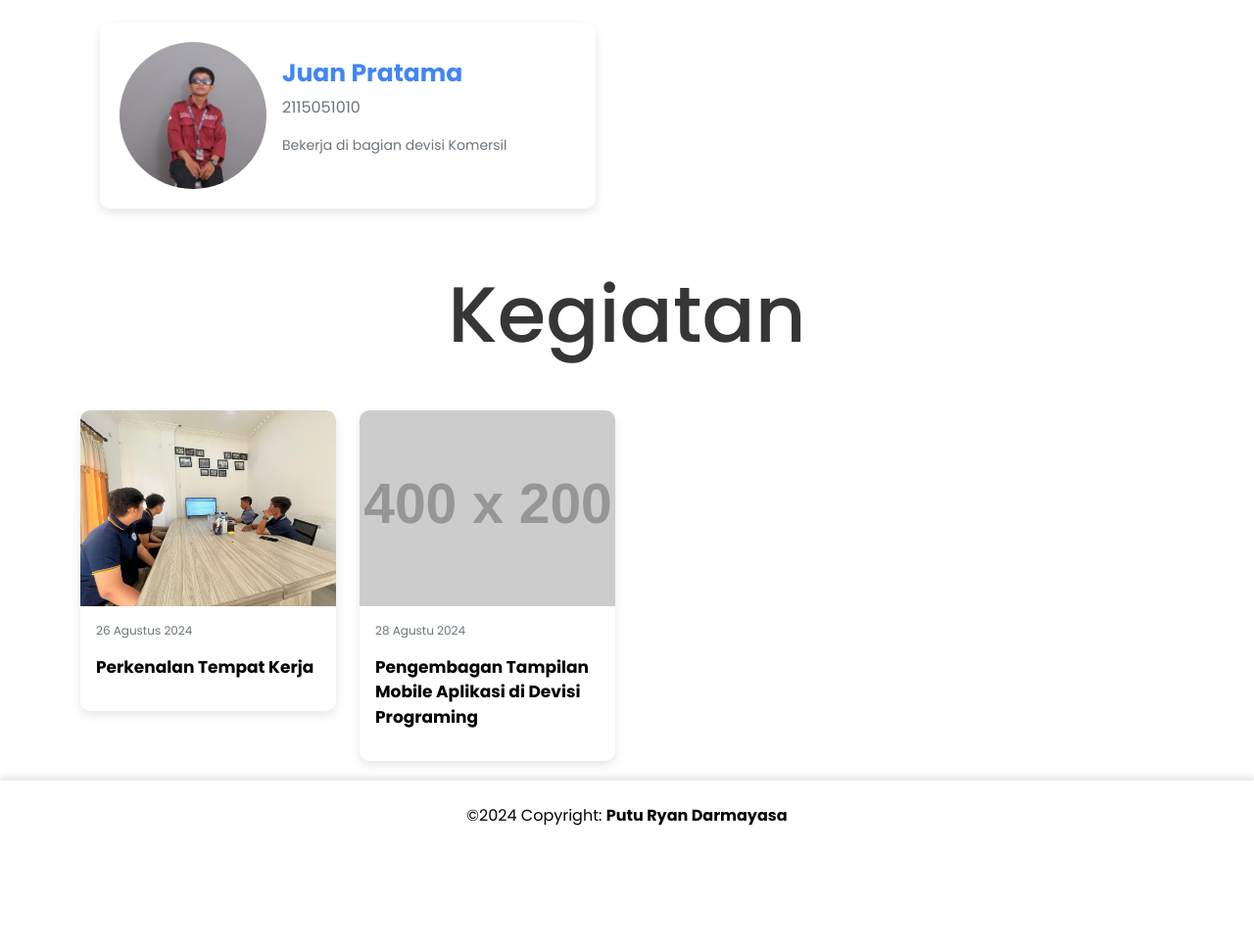
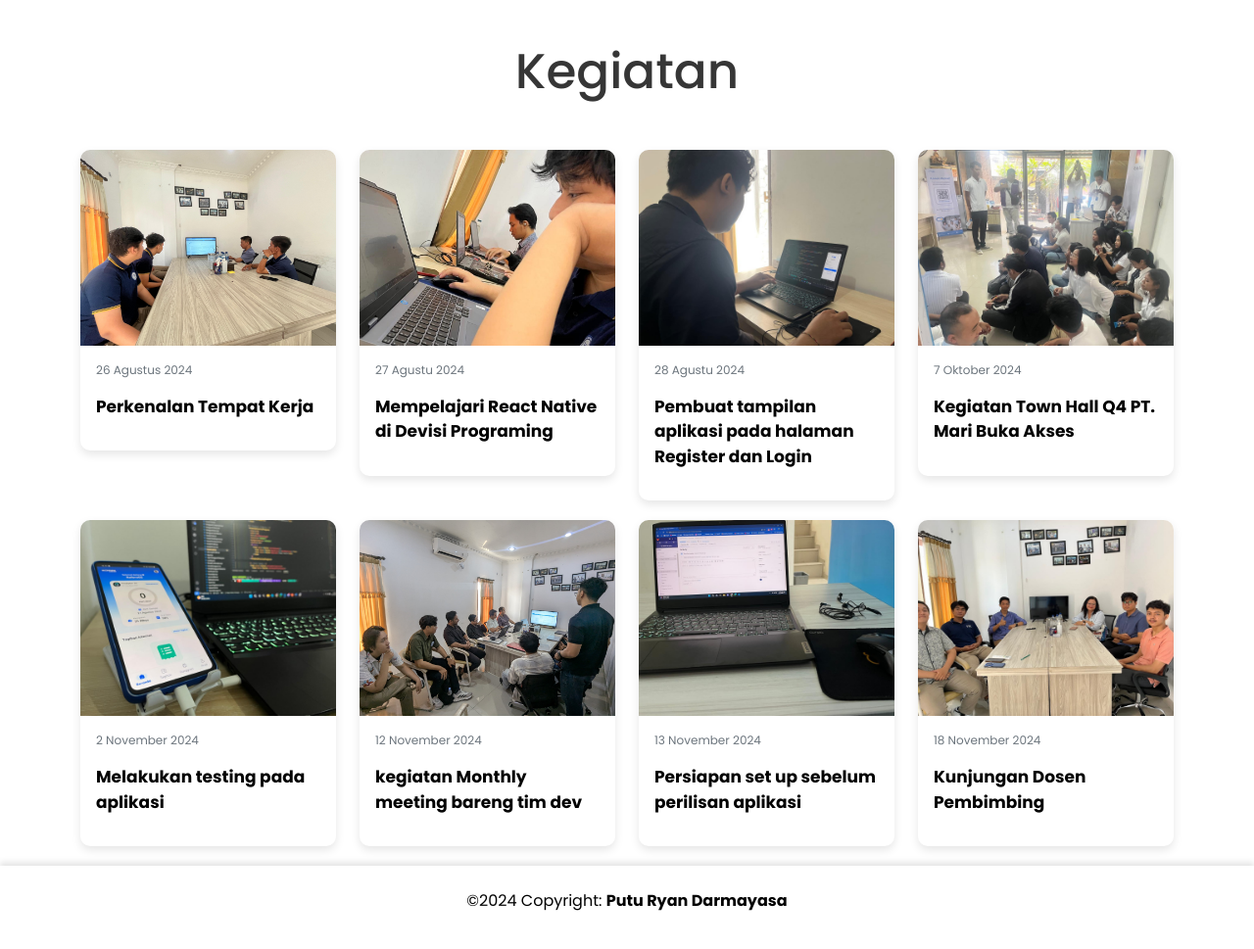
Before and after one commit to ryandarmayasa/ryandarmayasa.github.io, a plain HTML site: page index.html in a window 1280 px wide. Shown: the part 1961-2930 px from the top of the page at 98% size. Before the commit the page ends 2846 px from the top, so only its background shows below. Drawn offline with nearby package versions, Linux system fonts and the light colour scheme; placeholder pictures from the web are drawn by us.

Commit message:
kegiatan tambah

```diff
--- a/css/style.css
+++ b/css/style.css
@@ -364,7 +364,7 @@ p.bio-about {
 	color: #333;
 	margin-bottom: 50px;
 	font-weight: 250;
-	font-size: 80px;
+	font-size: 50px;
 	font-weight: 500;
 	text-align: center;
 }
@@ -372,7 +372,7 @@ p.bio-about {
 @media screen and (max-width: 992px) {
 	.bg-kegiatan h1 {
 		font-size: 35px;
-		margin-bottom: 50px;
+		margin-bottom: 20px;
 	}
 }
 
--- a/index.html
+++ b/index.html
@@ -155,17 +155,6 @@
                             </div>
                         </div>
                     </div>
-                    <div class="col-lg-6 "  data-aos="fade-in">
-                        <div class="card card-profile d-flex flex-row align-items-center">
-                            <img src="image/group/juan.jpg" alt="Profile" class="profile-image me-3">
-                            <div>
-                                <h5 class="profile-name">Juan Pratama</h5>
-                                <p class="profile-position">2115051010</p>
-                                <p class="profile-desc">Bekerja di bagian devisi Komersil</p>
-                            </div>
-                        </div>
-                    </div>
-
                 </div>
             </div>
         </section>
@@ -233,12 +222,48 @@
             date: '26 Agustus 2024',
             title: 'Perkenalan Tempat Kerja',
             imageUrl: 'image/kegiatan/perkenalan.jpg',
-            detailUrl: 'detail-kegiatan.html?event=1'
+            detailUrl: '#'
+        },
+        {
+            date: '27 Agustu 2024',
+            title: 'Mempelajari React Native di Devisi Programing',
+            imageUrl: 'image/kegiatan/mempelajari.jpg',
+            detailUrl: '#'
         },
         {
             date: '28 Agustu 2024',
-            title: 'Pengembagan Tampilan Mobile Aplikasi di Devisi Programing',
-            imageUrl: 'https://via.placeholder.com/400x200',
+            title: 'Pembuat tampilan aplikasi pada halaman Register dan Login',
+            imageUrl: 'image/kegiatan/implementasi.jpg',
+            detailUrl: '#'
+        },
+        {
+            date: '7 Oktober 2024',
+            title: 'Kegiatan Town Hall Q4 PT. Mari Buka Akses',
+            imageUrl: 'image/kegiatan/town.jpg',
+            detailUrl: '#'
+        },
+        {
+            date: '2 November 2024',
+            title: 'Melakukan testing pada aplikasi',
+            imageUrl: 'image/kegiatan/testing.jpg',
+            detailUrl: '#'
+        },
+        {
+            date: '12 November 2024',
+            title: 'kegiatan Monthly meeting bareng tim dev',
+            imageUrl: 'image/kegiatan/meettimdev.jpg',
+            detailUrl: '#'
+        },
+        {
+            date: '13 November 2024',
+            title: 'Persiapan set up sebelum perilisan aplikasi',
+            imageUrl: 'image/kegiatan/setuprilis.jpg',
+            detailUrl: '#'
+        },
+        {
+            date: '18 November 2024',
+            title: 'Kunjungan Dosen Pembimbing',
+            imageUrl: 'image/kegiatan/kunjungan.jpg',
             detailUrl: '#'
         },
         // Tambahkan kegiatan lain di sini
```
Also changed, not shown: image/kegiatan/implementasi.jpg (added), image/kegiatan/kunjungan.jpg (added), image/kegiatan/meettimdev.jpg (added), image/kegiatan/mempelajari.jpg (added), image/kegiatan/setuprilis.jpg (added), image/kegiatan/testing.jpg (added), image/kegiatan/town.jpg (added).
